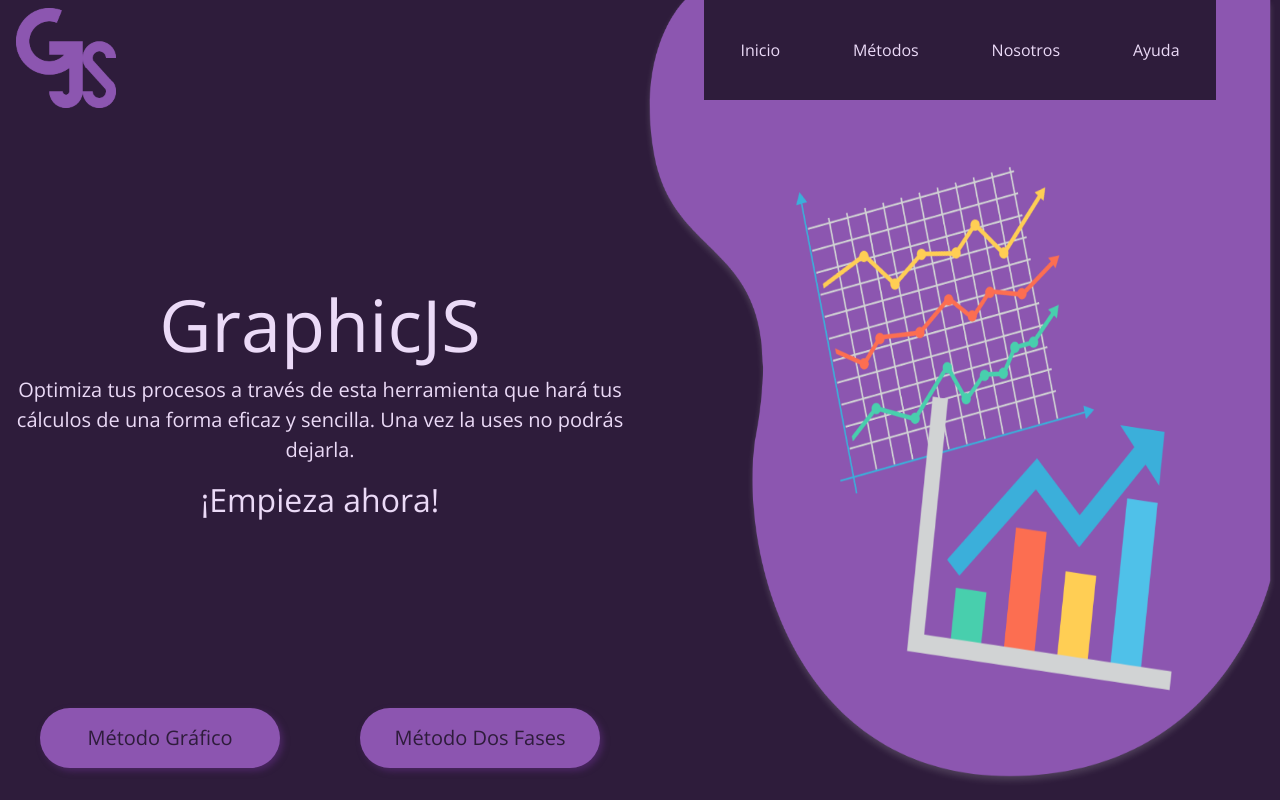
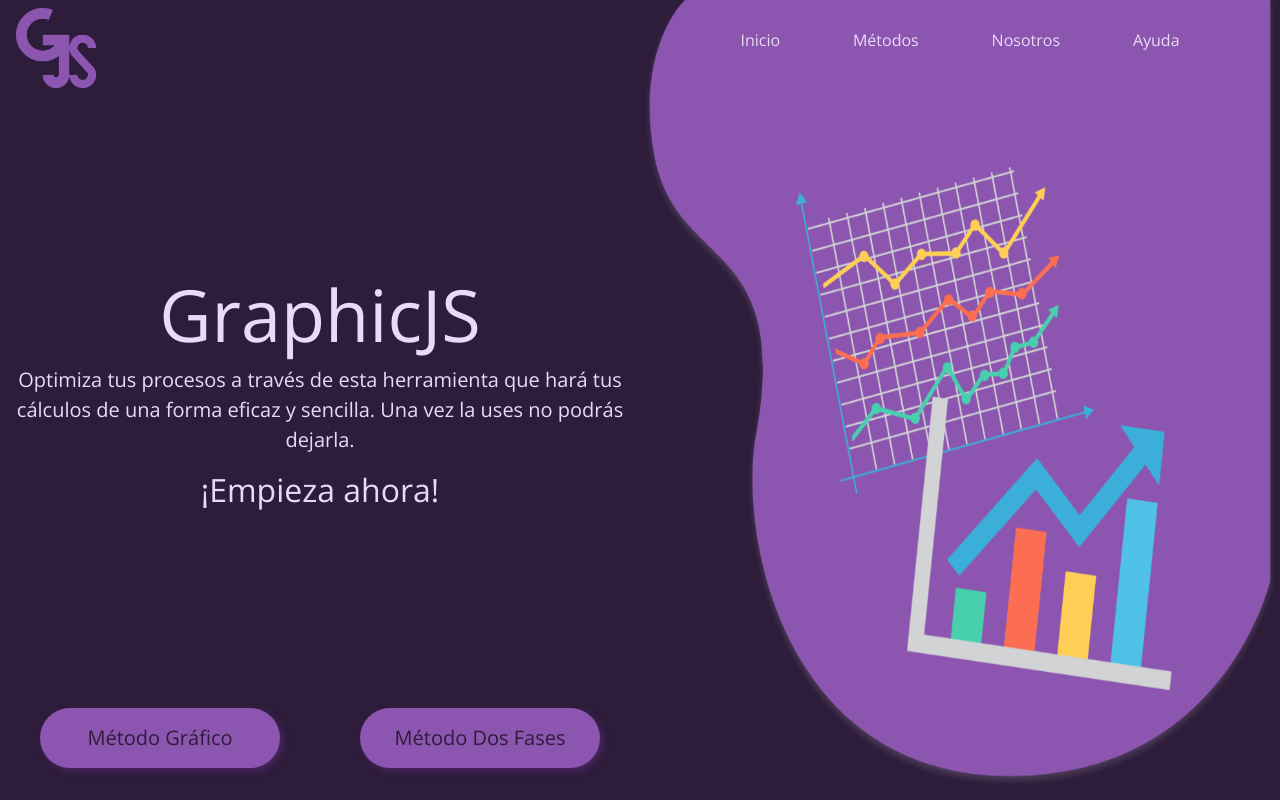
Before and after one commit to aglopezn/graphjs, a website: page public/index.html in a window 1280 px wide. Drawn offline with nearby package versions, Linux system fonts and the light colour scheme.

Commit message:
Se modifica el tamño y color del navbar.

```diff
--- a/public/css/basic_styles.css
+++ b/public/css/basic_styles.css
@@ -26,8 +26,9 @@ html, body {
 
 /* ------ navbar ------ */
 nav {
+    font-size: var(--font-size-p-pq);
     width: 100%;
-    height: 100px;
+    height: 5em;
     background-color: var(--black-color);
     display: flex;
     justify-content: space-between;
@@ -51,13 +52,13 @@ nav ul a{
 
 nav ul a:hover {
     cursor: pointer;
-    color: var(--white-color);
+    color: var(--black-color);
     text-decoration: none;
 }
 
 #logo {
-    max-width: 100px;
-    max-height: 100px;
+    max-width: 5em;
+    max-height: 5em;
     margin-left: 16px;
 }
 
--- a/public/css/landpage_styles.css
+++ b/public/css/landpage_styles.css
@@ -28,6 +28,7 @@
 nav {
     width: 80%;
     margin-top: 8px;
+    background-color: var(--primary-color);
 }
 
 .nav-responsive {
```
